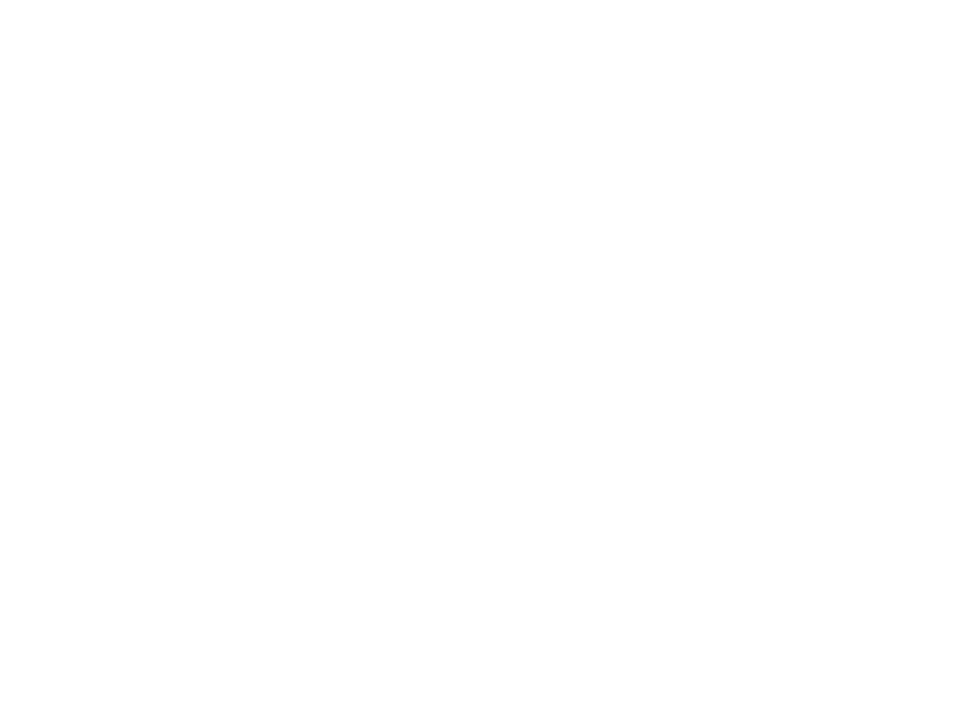
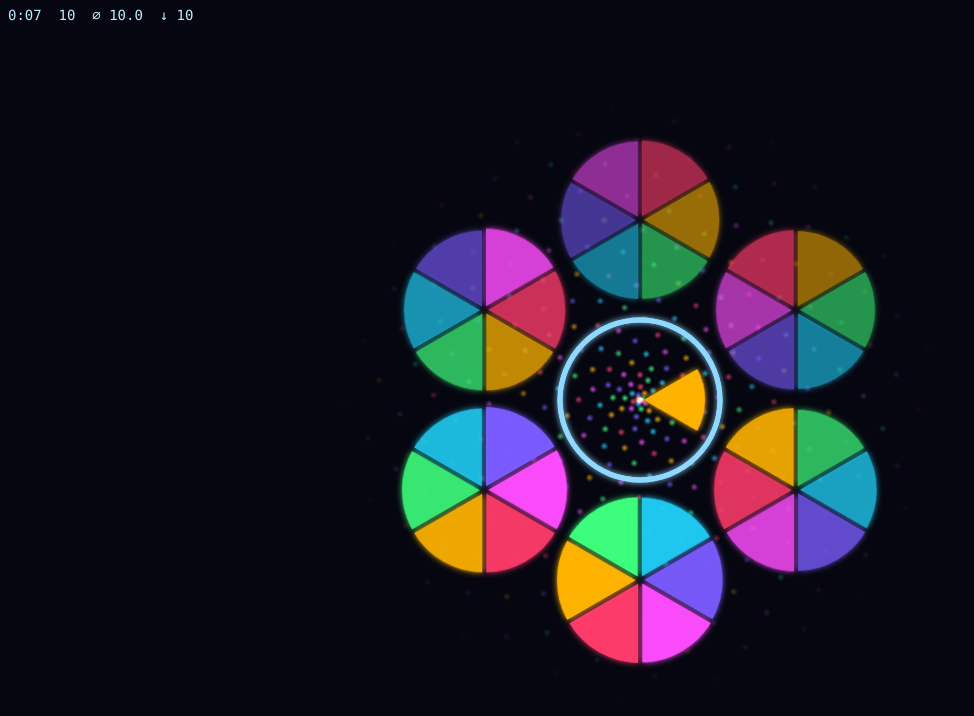
Before and after one commit to webcodingcat/neon-pounce, a website built with Vite: page index.html in a window 1280 px wide. Shown: the whole page, without its empty margins (0-974 px from the left). Built offline with nearby package versions, Linux system fonts and the light colour scheme; animation ran at ten frames a second.

Commit message:
Implement the performance probe
Add PixiJS 8.23.0. The app now shows a full board of 36 glowing segments that pulse, a particle stream and, in the dev server only, a frame-rate display with current value, mean and worst second. Glow is baked into textures once with Canvas 2D, the render resolution is capped at 2, and a frame only moves, scales, fades and tints what exists.

Board geometry, field layout and frame-rate statistics are pure functions (A1 to A4, A97, A107, A108).

Co-Authored-By: Claude Fable 5.2 <noreply@anthropic.com>

```diff
--- a/index.html
+++ b/index.html
@@ -2,8 +2,22 @@
 <html lang="en">
   <head>
     <meta charset="UTF-8" />
-    <meta name="viewport" content="width=device-width, initial-scale=1.0" />
+    <meta name="viewport" content="width=device-width, initial-scale=1.0, viewport-fit=cover" />
     <title>Neon Pounce</title>
+    <style>
+      html,
+      body {
+        margin: 0;
+        height: 100%;
+        overflow: hidden;
+        background: #05060f;
+        touch-action: none;
+      }
+
+      canvas {
+        display: block;
+      }
+    </style>
   </head>
   <body>
     <script type="module" src="/src/main.ts"></script>
--- a/package.json
+++ b/package.json
@@ -29,5 +29,8 @@
     "typescript-eslint": "8.72.2",
     "vite": "8.3.8",
     "vitest": "5.1.0"
+  },
+  "dependencies": {
+    "pixi.js": "8.23.0"
   }
 }
--- a/src/config.ts
+++ b/src/config.ts
@@ -8,6 +8,15 @@ export const PERFORMANCE_PROBE = true;
 
 /** Length of one probe run in milliseconds. */
 export const PROBE_DURATION_MS = 300_000;
+
+/** Number of particles that stream across the probe. */
+export const PROBE_PARTICLE_COUNT = 300;
+
+/** Time a probe particle needs from the centre to the edge, in milliseconds. */
+export const PROBE_PARTICLE_LIFE_MS = 2400;
+
+/** Length of one pulse of a probe segment in milliseconds. */
+export const PROBE_PULSE_MS = 1600;
 
 /** The probe passes with at least this mean frame rate. */
 export const PROBE_MIN_MEAN_FPS = 58;
--- a/src/dev/fps.ts
+++ b/src/dev/fps.ts
@@ -1,5 +1,7 @@
 // Frame-rate statistics for the dev overlay (A107). Pure: the time of every
 // frame is passed in, nothing here reads a clock.
+
+import { PROBE_MIN_MEAN_FPS, PROBE_MIN_WORST_FPS } from '../config';
 
 export interface FpsStats {
   /** Number of recorded frames. */
@@ -40,24 +42,57 @@ export function createFpsStats(): FpsStats {
   };
 }
 
+const SECOND_MS = 1000;
+
+/** Closes every second that ended at or before `elapsedMs`. */
+function closeSeconds(stats: FpsStats, elapsedMs: number): FpsStats {
+  let { secondStartMs, secondFrames, current, worst } = stats;
+  while (elapsedMs >= secondStartMs + SECOND_MS) {
+    current = secondFrames;
+    worst = worst === null ? secondFrames : Math.min(worst, secondFrames);
+    secondStartMs += SECOND_MS;
+    secondFrames = 0;
+  }
+  return { ...stats, secondStartMs, secondFrames, current, worst };
+}
+
 /** Records one rendered frame at clock time `nowMs`. */
-export function recordFrame(stats: FpsStats, _nowMs: number): FpsStats {
-  return stats;
+export function recordFrame(stats: FpsStats, nowMs: number): FpsStats {
+  if (stats.lastMs === null) {
+    return { ...stats, frames: 1, lastMs: nowMs, secondFrames: 1 };
+  }
+  const elapsedMs = stats.elapsedMs + Math.max(0, nowMs - stats.lastMs);
+  const closed = closeSeconds(stats, elapsedMs);
+  return {
+    ...closed,
+    frames: stats.frames + 1,
+    elapsedMs,
+    lastMs: nowMs,
+    secondFrames: closed.secondFrames + 1,
+  };
 }
 
 /**
  * Continues after a break in which no frames could be drawn (page hidden). The
  * time since the last frame is discarded instead of counting as a stall.
  */
-export function resumeFps(stats: FpsStats, _nowMs: number): FpsStats {
-  return stats;
+export function resumeFps(stats: FpsStats, nowMs: number): FpsStats {
+  if (stats.lastMs === null) {
+    return stats;
+  }
+  return { ...stats, lastMs: nowMs };
 }
 
-export function fpsSummary(_stats: FpsStats): FpsSummary {
-  return { current: null, mean: null, worst: null, elapsedMs: 0 };
+export function fpsSummary(stats: FpsStats): FpsSummary {
+  // The first frame starts the clock, so n frames span n - 1 intervals.
+  const mean = stats.elapsedMs > 0 ? ((stats.frames - 1) * SECOND_MS) / stats.elapsedMs : null;
+  return { current: stats.current, mean, worst: stats.worst, elapsedMs: stats.elapsedMs };
 }
 
 /** True when a summary meets both limits of the performance probe. */
-export function meetsProbeLimits(_summary: FpsSummary): boolean {
-  return false;
+export function meetsProbeLimits(summary: FpsSummary): boolean {
+  if (summary.mean === null || summary.worst === null) {
+    return false;
+  }
+  return summary.mean >= PROBE_MIN_MEAN_FPS && summary.worst >= PROBE_MIN_WORST_FPS;
 }
--- /dev/null
+++ b/src/dev/fpsOverlay.ts
@@ -0,0 +1,60 @@
+// Frame-rate display of the dev server (A107): elapsed time, current value,
+// mean and worst second. After a full probe run a second line keeps the result.
+
+import { PROBE_DURATION_MS } from '../config';
+import { meetsProbeLimits, type FpsSummary } from './fps';
+
+export interface FpsOverlay {
+  /** Shows a summary. The first one after a full probe run is kept as result. */
+  update(summary: FpsSummary): void;
+}
+
+function formatTime(elapsedMs: number): string {
+  const seconds = Math.floor(elapsedMs / 1000);
+  return `${String(Math.floor(seconds / 60))}:${String(seconds % 60).padStart(2, '0')}`;
+}
+
+function formatValue(value: number | null, digits: number): string {
+  return value === null ? '–' : value.toFixed(digits);
+}
+
+/** Mean and worst second, e.g. "⌀ 59.8  ↓ 57". */
+function formatMeanAndWorst(summary: FpsSummary): string {
+  return `⌀ ${formatValue(summary.mean, 1)}  ↓ ${formatValue(summary.worst, 0)}`;
+}
+
+function createLine(parent: HTMLElement): HTMLElement {
+  const line = document.createElement('div');
+  parent.appendChild(line);
+  return line;
+}
+
+export function createFpsOverlay(parent: HTMLElement): FpsOverlay {
+  const box = document.createElement('div');
+  box.dataset.testid = 'fps';
+  box.style.cssText = [
+    'position: fixed',
+    'top: calc(env(safe-area-inset-top, 0px) + 6px)',
+    'left: calc(env(safe-area-inset-left, 0px) + 8px)',
+    'font: 14px/1.4 ui-monospace, Menlo, Consolas, monospace',
+    'color: #bfefff',
+    'white-space: pre',
+    'pointer-events: none',
+  ].join(';');
+  const live = createLine(box);
+  const result = createLine(box);
+  parent.appendChild(box);
+
+  let finished = false;
+  return {
+    update(summary) {
+      const now = `${formatTime(summary.elapsedMs)}  ${formatValue(summary.current, 0)}`;
+      live.textContent = `${now}  ${formatMeanAndWorst(summary)}`;
+      if (!finished && summary.elapsedMs >= PROBE_DURATION_MS) {
+        finished = true;
+        const mark = meetsProbeLimits(summary) ? '✓' : '✗';
+        result.textContent = `${formatTime(summary.elapsedMs)}  ${formatMeanAndWorst(summary)}  ${mark}`;
+      }
+    },
+  };
+}
--- a/src/main.ts
+++ b/src/main.ts
@@ -1,3 +1,27 @@
-import { appTitle } from './sample';
+import { Application } from 'pixi.js';
+import { PERFORMANCE_PROBE } from './config';
+import { runProbe } from './probe/runProbe';
+import { renderResolution } from './view/layout';
 
-document.title = appTitle();
+/** Placeholder until milestone 9 defines the palette. */
+const BACKGROUND_COLOR = 0x05060f;
+
+async function start(): Promise<void> {
+  const app = new Application();
+  await app.init({
+    resizeTo: window,
+    resolution: renderResolution(window.devicePixelRatio),
+    autoDensity: true,
+    antialias: false,
+    backgroundColor: BACKGROUND_COLOR,
+    preference: 'webgl',
+  });
+  document.body.appendChild(app.canvas);
+  // The game itself starts with milestone 2. Until then there is only the probe.
+  // eslint-disable-next-line @typescript-eslint/no-unnecessary-condition -- config switch
+  if (PERFORMANCE_PROBE) {
+    runProbe(app);
+  }
+}
+
+void start();
--- /dev/null
+++ b/src/probe/probe.ts
@@ -0,0 +1,138 @@
+// Performance probe (A108): a full board of 36 glowing segments that pulse all
+// the time, plus a steady stream of particles. Everything is built once. A
+// frame only changes position, scale, alpha and rotation.
+
+import { Container, Particle, ParticleContainer, Sprite } from 'pixi.js';
+import { PROBE_PARTICLE_COUNT, PROBE_PARTICLE_LIFE_MS, PROBE_PULSE_MS } from '../config';
+import {
+  RING_COUNT,
+  SLOT_COUNT,
+  ringCenter,
+  type BoardGeometry,
+  type Point,
+} from '../view/geometry';
+import type { BoardTextures, GlowTexture } from '../view/textures';
+
+/** Placeholder colours until milestone 9 defines the palette. */
+const TINTS = [0xff3b6b, 0xffb300, 0x3dff7c, 0x21d4fd, 0x7a5cff, 0xff4dff] as const;
+const ARC_TINT = 0x8fd8ff;
+
+const SLOT_STEP = (2 * Math.PI) / SLOT_COUNT;
+const FULL_TURN = 2 * Math.PI;
+/** Golden angle: spreads the particles evenly without a random generator. */
+const GOLDEN_ANGLE = Math.PI * (3 - Math.sqrt(5));
+/** How long the centre shows one position before it moves on. */
+const CENTER_STEP_MS = 1000;
+
+interface Pulsing {
+  readonly sprite: Sprite;
+  /** Offset of the pulse, 0 to 1. */
+  readonly phase: number;
+}
+
+interface Streaming {
+  readonly particle: Particle;
+  readonly directionX: number;
+  readonly directionY: number;
+  /** Offset on the way from the centre to the edge, 0 to 1. */
+  readonly phase: number;
+}
+
+function tintAt(index: number): number {
+  return TINTS[index % TINTS.length] ?? 0xffffff;
+}
+
+function glowSprite(glow: GlowTexture, origin: Point, resolution: number): Sprite {
+  const sprite = new Sprite(glow.texture);
+  sprite.anchor.set(glow.anchorX, glow.anchorY);
+  sprite.position.set(origin.x, origin.y);
+  sprite.scale.set(1 / resolution);
+  return sprite;
+}
+
+export class Probe {
+  readonly container = new Container();
+
+  private readonly baseScale: number;
+  private readonly reach: number;
+  private readonly center: Point;
+  private readonly segments: Pulsing[] = [];
+  private readonly stream: Streaming[] = [];
+  private readonly centerSegment: Sprite;
+
+  constructor(geometry: BoardGeometry, textures: BoardTextures) {
+    this.baseScale = 1 / textures.resolution;
+    this.center = geometry.center;
+    // Particles fade out a little beyond the outer edge of the rings.
+    this.reach = (geometry.ringDistance + geometry.ringRadius) * 1.15;
+
+    this.container.addChild(this.createParticles(textures));
+    this.addRings(geometry, textures);
+    const arc = glowSprite(textures.timerArc, geometry.center, textures.resolution);
+    arc.tint = ARC_TINT;
+    this.centerSegment = glowSprite(textures.centerWedge, geometry.center, textures.resolution);
+    this.container.addChild(arc, this.centerSegment);
+  }
+
+  /** Moves everything to its state at time `nowMs`. */
+  update(nowMs: number): void {
+    for (const segment of this.segments) {
+      const wave = Math.sin(FULL_TURN * (nowMs / PROBE_PULSE_MS + segment.phase));
+      const pulse = 0.5 + 0.5 * wave;
+      segment.sprite.alpha = 0.55 + 0.45 * pulse;
+      segment.sprite.scale.set(this.baseScale * (0.95 + 0.05 * pulse));
+    }
+    for (const item of this.stream) {
+      const progress = (nowMs / PROBE_PARTICLE_LIFE_MS + item.phase) % 1;
+      item.particle.x = this.center.x + item.directionX * progress * this.reach;
+      item.particle.y = this.center.y + item.directionY * progress * this.reach;
+      item.particle.alpha = 1 - progress;
+    }
+    const slot = Math.floor(nowMs / CENTER_STEP_MS) % SLOT_COUNT;
+    this.centerSegment.rotation = slot * SLOT_STEP;
+    this.centerSegment.tint = tintAt(slot);
+  }
+
+  destroy(): void {
+    this.container.destroy({ children: true });
+  }
+
+  private addRings(geometry: BoardGeometry, textures: BoardTextures): void {
+    for (let ring = 0; ring < RING_COUNT; ring += 1) {
+      const origin = ringCenter(geometry, ring);
+      for (let slot = 0; slot < SLOT_COUNT; slot += 1) {
+        const sprite = glowSprite(textures.ringWedge, origin, textures.resolution);
+        sprite.rotation = slot * SLOT_STEP;
+        sprite.tint = tintAt(ring + slot);
+        this.segments.push({ sprite, phase: (ring * SLOT_COUNT + slot) / 36 });
+        this.container.addChild(sprite);
+      }
+    }
+  }
+
+  private createParticles(textures: BoardTextures): ParticleContainer {
+    const particles = new ParticleContainer({
+      dynamicProperties: { position: true, color: true, vertex: false, rotation: false },
+    });
+    particles.blendMode = 'add';
+    for (let index = 0; index < PROBE_PARTICLE_COUNT; index += 1) {
+      const angle = index * GOLDEN_ANGLE;
+      const particle = new Particle({
+        texture: textures.particle.texture,
+        anchorX: textures.particle.anchorX,
+        anchorY: textures.particle.anchorY,
+        scaleX: this.baseScale,
+        scaleY: this.baseScale,
+        tint: tintAt(index),
+      });
+      particles.addParticle(particle);
+      this.stream.push({
+        particle,
+        directionX: Math.sin(angle),
+        directionY: -Math.cos(angle),
+        phase: index / PROBE_PARTICLE_COUNT,
+      });
+    }
+    return particles;
+  }
+}
--- /dev/null
+++ b/src/probe/runProbe.ts
@@ -0,0 +1,66 @@
+// Wires the performance probe to the application: layout, resize, animation
+// and, in the dev server, the frame-rate display.
+
+import type { Application } from 'pixi.js';
+import { createFpsStats, fpsSummary, recordFrame, resumeFps } from '../dev/fps';
+import { createFpsOverlay } from '../dev/fpsOverlay';
+import { boardGeometry } from '../view/geometry';
+import { fieldCenter, fieldLayout } from '../view/layout';
+import { readSafeArea } from '../view/safeArea';
+import { createBoardTextures, destroyBoardTextures, type BoardTextures } from '../view/textures';
+import { Probe } from './probe';
+
+interface Scene {
+  readonly probe: Probe;
+  readonly textures: BoardTextures;
+}
+
+function buildScene(app: Application): Scene {
+  const viewport = { width: window.innerWidth, height: window.innerHeight };
+  const field = fieldLayout(viewport, readSafeArea());
+  const geometry = boardGeometry(fieldCenter(field), field.width);
+  const textures = createBoardTextures(geometry, field.width, app.renderer.resolution);
+  const probe = new Probe(geometry, textures);
+  app.stage.addChild(probe.container);
+  return { probe, textures };
+}
+
+function destroyScene(scene: Scene): void {
+  scene.probe.destroy();
+  destroyBoardTextures(scene.textures);
+}
+
+/** Counts frames and refreshes the display once per second. */
+function startFpsDisplay(app: Application): void {
+  const overlay = createFpsOverlay(document.body);
+  let stats = createFpsStats();
+  let shownSecond = -1;
+  app.ticker.add((ticker) => {
+    stats = recordFrame(stats, ticker.lastTime);
+    const second = Math.floor(stats.elapsedMs / 1000);
+    if (second !== shownSecond) {
+      shownSecond = second;
+      overlay.update(fpsSummary(stats));
+    }
+  });
+  // A hidden page draws no frames. That time is not a stall of the renderer.
+  document.addEventListener('visibilitychange', () => {
+    if (document.visibilityState === 'visible') {
+      stats = resumeFps(stats, performance.now());
+    }
+  });
+}
+
+export function runProbe(app: Application): void {
+  let scene = buildScene(app);
+  window.addEventListener('resize', () => {
+    destroyScene(scene);
+    scene = buildScene(app);
+  });
+  app.ticker.add((ticker) => {
+    scene.probe.update(ticker.lastTime);
+  });
+  if (import.meta.env.DEV) {
+    startFpsDisplay(app);
+  }
+}
--- a/src/view/geometry.ts
+++ b/src/view/geometry.ts
@@ -1,8 +1,13 @@
 // Board geometry as pure functions (A1 to A3). Angles are radians, measured
 // clockwise from 12 o'clock. Coordinates are screen coordinates (y grows down).
 
+import { CENTER_RADIUS, GAP_WIDTH, RING_DISTANCE, RING_RADIUS, TIMER_ARC_RADIUS } from '../config';
+
 export const RING_COUNT = 6;
 export const SLOT_COUNT = 6;
+
+/** Angle between two neighbouring rings and width of one slot. */
+const STEP = (2 * Math.PI) / 6;
 
 export interface Point {
   readonly x: number;
@@ -38,35 +43,49 @@ export interface Disc {
   readonly gapWidth: number;
 }
 
-export function boardGeometry(center: Point, _fieldWidth: number): BoardGeometry {
+export function boardGeometry(center: Point, fieldWidth: number): BoardGeometry {
   return {
     center,
-    ringDistance: 0,
-    ringRadius: 0,
-    centerRadius: 0,
-    timerArcRadius: 0,
-    gapWidth: 0,
+    ringDistance: RING_DISTANCE * fieldWidth,
+    ringRadius: RING_RADIUS * fieldWidth,
+    centerRadius: CENTER_RADIUS * fieldWidth,
+    timerArcRadius: TIMER_ARC_RADIUS * fieldWidth,
+    gapWidth: GAP_WIDTH * fieldWidth,
   };
 }
 
-export function pointAt(origin: Point, _angle: number, _distance: number): Point {
-  return origin;
+export function pointAt(origin: Point, angle: number, distance: number): Point {
+  return {
+    x: origin.x + distance * Math.sin(angle),
+    y: origin.y - distance * Math.cos(angle),
+  };
 }
 
-export function ringCenter(geometry: BoardGeometry, _ring: number): Point {
-  return geometry.center;
+/** Centre of an outer ring. Ring 0 is at 12 o'clock, the others follow clockwise. */
+export function ringCenter(geometry: BoardGeometry, ring: number): Point {
+  return pointAt(geometry.center, ring * STEP, geometry.ringDistance);
 }
 
-export function slotMidAngle(_slot: number): number {
-  return 0;
+/** Angle of the middle of a slot. Slot 0 is at 1 o'clock. */
+export function slotMidAngle(slot: number): number {
+  return (slot + 0.5) * STEP;
 }
 
-export function slotWedge(disc: Disc, _slot: number): Wedge {
+/**
+ * Wedge of a slot. Both straight edges are moved inwards by half the gap
+ * width, so neighbouring wedges are separated by a gap of constant width.
+ */
+export function slotWedge(disc: Disc, slot: number): Wedge {
+  const halfGap = disc.gapWidth / 2;
+  // The edges stay parallel to the slot borders: the apex moves out along the
+  // bisector, the ends of the rim move towards the middle of the slot.
+  const apexDistance = halfGap / Math.sin(STEP / 2);
+  const rimInset = Math.asin(halfGap / disc.radius);
   return {
     origin: disc.origin,
-    apex: disc.origin,
+    apex: pointAt(disc.origin, slotMidAngle(slot), apexDistance),
     radius: disc.radius,
-    startAngle: 0,
-    endAngle: 0,
+    startAngle: slot * STEP + rimInset,
+    endAngle: (slot + 1) * STEP - rimInset,
   };
 }
--- a/src/view/layout.ts
+++ b/src/view/layout.ts
@@ -1,5 +1,6 @@
 // Field layout as pure functions (A4, A97). All values are CSS pixels.
 
+import { MAX_FIELD_WIDTH, MAX_RENDER_RESOLUTION, MIN_FIELD_ASPECT } from '../config';
 import type { Point } from './geometry';
 
 export interface Size {
@@ -23,14 +24,28 @@ export interface FieldLayout {
   readonly height: number;
 }
 
-export function fieldLayout(_viewport: Size, _insets: Insets): FieldLayout {
-  return { x: 0, y: 0, width: 0, height: 0 };
+/**
+ * The field uses the full height between the safe areas. Its width is limited
+ * by the available width, by the maximum width and by the height, so the field
+ * always stays a portrait rectangle.
+ */
+export function fieldLayout(viewport: Size, insets: Insets): FieldLayout {
+  const availableWidth = Math.max(0, viewport.width - insets.left - insets.right);
+  const height = Math.max(0, viewport.height - insets.top - insets.bottom);
+  const width = Math.min(availableWidth, MAX_FIELD_WIDTH, height / MIN_FIELD_ASPECT);
+  return {
+    x: insets.left + (availableWidth - width) / 2,
+    y: insets.top,
+    width,
+    height,
+  };
 }
 
-export function fieldCenter(_field: FieldLayout): Point {
-  return { x: 0, y: 0 };
+export function fieldCenter(field: FieldLayout): Point {
+  return { x: field.x + field.width / 2, y: field.y + field.height / 2 };
 }
 
-export function renderResolution(_devicePixelRatio: number): number {
-  return 1;
+/** Render resolution for a device pixel ratio, capped to protect the frame rate. */
+export function renderResolution(devicePixelRatio: number): number {
+  return Math.min(devicePixelRatio, MAX_RENDER_RESOLUTION);
 }
--- /dev/null
+++ b/src/view/safeArea.ts
@@ -0,0 +1,32 @@
+// Reads the safe-area insets of the device (notch, home bar) from CSS.
+
+import type { Insets } from './layout';
+
+function pixels(value: string): number {
+  const parsed = Number.parseFloat(value);
+  return Number.isFinite(parsed) ? parsed : 0;
+}
+
+/** Measures `env(safe-area-inset-*)` with a hidden element. */
+export function readSafeArea(): Insets {
+  const probe = document.createElement('div');
+  probe.style.cssText = [
+    'position: fixed',
+    'visibility: hidden',
+    'pointer-events: none',
+    'padding-top: env(safe-area-inset-top, 0px)',
+    'padding-right: env(safe-area-inset-right, 0px)',
+    'padding-bottom: env(safe-area-inset-bottom, 0px)',
+    'padding-left: env(safe-area-inset-left, 0px)',
+  ].join(';');
+  document.body.appendChild(probe);
+  const style = getComputedStyle(probe);
+  const insets: Insets = {
+    top: pixels(style.paddingTop),
+    right: pixels(style.paddingRight),
+    bottom: pixels(style.paddingBottom),
+    left: pixels(style.paddingLeft),
+  };
+  probe.remove();
+  return insets;
+}
--- /dev/null
+++ b/src/view/textures.ts
@@ -0,0 +1,147 @@
+// Glow textures, drawn once with Canvas 2D. The glow is part of the texture, so
+// nothing needs a filter at runtime (A97). Shapes are white and get their
+// colour from the tint of the sprite.
+
+import { Texture } from 'pixi.js';
+import { slotWedge, type BoardGeometry, type Wedge } from './geometry';
+
+/** A texture with the point (0 to 1) that belongs on the origin of its shape. */
+export interface GlowTexture {
+  readonly texture: Texture;
+  readonly anchorX: number;
+  readonly anchorY: number;
+}
+
+export interface BoardTextures {
+  /** Wedge of slot 0 of an outer ring. Other slots are rotations of it. */
+  readonly ringWedge: GlowTexture;
+  /** Wedge of slot 0 of the centre disc. */
+  readonly centerWedge: GlowTexture;
+  /** Full circle of the timer arc. */
+  readonly timerArc: GlowTexture;
+  readonly particle: GlowTexture;
+  /** Texture pixels per CSS pixel. Sprites are scaled by 1 / resolution. */
+  readonly resolution: number;
+}
+
+/** Glow radius and line widths as fractions of the field width. */
+const GLOW = 0.012;
+const ARC_WIDTH = 0.01;
+const PARTICLE_RADIUS = 0.008;
+
+const QUARTER_TURN = Math.PI / 2;
+
+interface Sheet {
+  readonly canvas: HTMLCanvasElement;
+  readonly context: CanvasRenderingContext2D;
+}
+
+/** Creates a canvas of a size in CSS pixels, scaled to the texture resolution. */
+function createSheet(width: number, height: number, resolution: number): Sheet {
+  const canvas = document.createElement('canvas');
+  canvas.width = Math.ceil(width * resolution);
+  canvas.height = Math.ceil(height * resolution);
+  const context = canvas.getContext('2d');
+  if (context === null) {
+    throw new Error('Canvas 2D is not available');
+  }
+  context.scale(resolution, resolution);
+  return { canvas, context };
+}
+
+/** Fills or strokes the current path with a glow around it, then once more crisp. */
+function paintWithGlow(context: CanvasRenderingContext2D, glow: number, paint: () => void): void {
+  context.shadowColor = '#ffffff';
+  context.shadowBlur = glow;
+  paint();
+  context.shadowBlur = 0;
+  paint();
+}
+
+function traceWedge(context: CanvasRenderingContext2D, wedge: Wedge): void {
+  // Canvas angles start at 3 o'clock, ours at 12 o'clock.
+  context.beginPath();
+  context.moveTo(wedge.apex.x, wedge.apex.y);
+  context.arc(
+    wedge.origin.x,
+    wedge.origin.y,
+    wedge.radius,
+    wedge.startAngle - QUARTER_TURN,
+    wedge.endAngle - QUARTER_TURN,
+  );
+  context.closePath();
+}
+
+/** Wedge of slot 0. The canvas is its bounding box plus room for the glow. */
+function wedgeTexture(
+  radius: number,
+  gapWidth: number,
+  glow: number,
+  resolution: number,
+): GlowTexture {
+  const pad = glow * 2;
+  // Slot 0 lies between 12 and 2 o'clock: right of and above the origin.
+  const width = radius * Math.sin(Math.PI / 3) + 2 * pad;
+  const height = radius + 2 * pad;
+  const origin = { x: pad, y: pad + radius };
+  const { canvas, context } = createSheet(width, height, resolution);
+  traceWedge(context, slotWedge({ origin, radius, gapWidth }, 0));
+  context.fillStyle = '#ffffff';
+  paintWithGlow(context, glow * resolution, () => {
+    context.fill();
+  });
+  return { texture: Texture.from(canvas), anchorX: origin.x / width, anchorY: origin.y / height };
+}
+
+function arcTexture(radius: number, lineWidth: number, glow: number, resolution: number) {
+  const size = 2 * (radius + lineWidth + 2 * glow);
+  const { canvas, context } = createSheet(size, size, resolution);
+  context.beginPath();
+  context.arc(size / 2, size / 2, radius, 0, 2 * Math.PI);
+  context.lineWidth = lineWidth;
+  context.strokeStyle = '#ffffff';
+  paintWithGlow(context, glow * resolution, () => {
+    context.stroke();
+  });
+  return { texture: Texture.from(canvas), anchorX: 0.5, anchorY: 0.5 };
+}
+
+/** Soft dot: bright core that fades out to the edge. */
+function particleTexture(radius: number, resolution: number): GlowTexture {
+  const size = 2 * radius;
+  const { canvas, context } = createSheet(size, size, resolution);
+  const gradient = context.createRadialGradient(radius, radius, 0, radius, radius, radius);
+  gradient.addColorStop(0, 'rgba(255, 255, 255, 1)');
+  gradient.addColorStop(0.35, 'rgba(255, 255, 255, 0.6)');
+  gradient.addColorStop(1, 'rgba(255, 255, 255, 0)');
+  context.fillStyle = gradient;
+  context.fillRect(0, 0, size, size);
+  return { texture: Texture.from(canvas), anchorX: 0.5, anchorY: 0.5 };
+}
+
+/** Builds all textures for one board size. Call again only when the size changes. */
+export function createBoardTextures(
+  geometry: BoardGeometry,
+  fieldWidth: number,
+  resolution: number,
+): BoardTextures {
+  const glow = GLOW * fieldWidth;
+  return {
+    ringWedge: wedgeTexture(geometry.ringRadius, geometry.gapWidth, glow, resolution),
+    centerWedge: wedgeTexture(geometry.centerRadius, geometry.gapWidth, glow, resolution),
+    timerArc: arcTexture(geometry.timerArcRadius, ARC_WIDTH * fieldWidth, glow, resolution),
+    particle: particleTexture(PARTICLE_RADIUS * fieldWidth, resolution),
+    resolution,
+  };
+}
+
+export function destroyBoardTextures(textures: BoardTextures): void {
+  for (const glowTexture of [
+    textures.ringWedge,
+    textures.centerWedge,
+    textures.timerArc,
+    textures.particle,
+  ]) {
+    glowTexture.texture.destroy(true);
+  }
+}
--- a/tsconfig.json
+++ b/tsconfig.json
@@ -4,7 +4,7 @@
     "module": "ESNext",
     "moduleResolution": "bundler",
     "lib": ["ES2023", "DOM", "DOM.Iterable"],
-    "types": ["node"],
+    "types": ["node", "vite/client"],
     "strict": true,
     "noUncheckedIndexedAccess": true,
     "noImplicitOverride": true,
```
Also changed, not shown: 1 other file.
